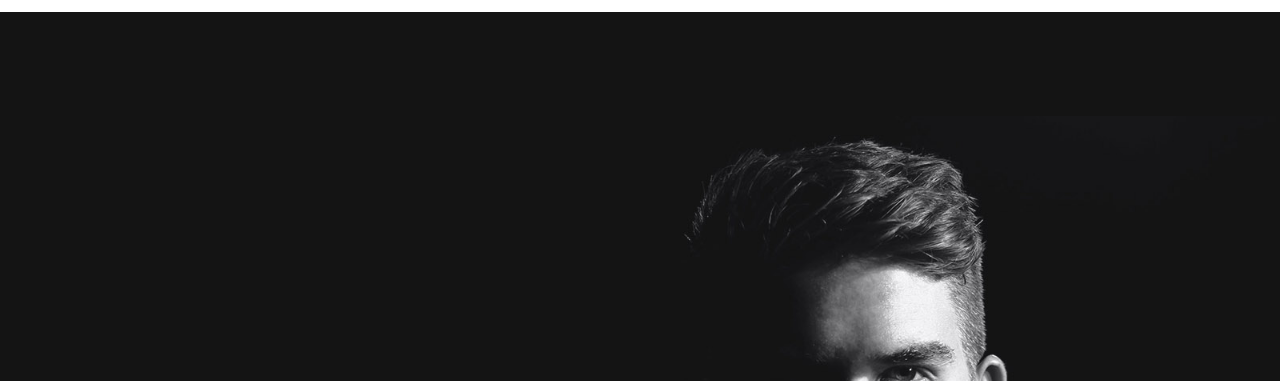
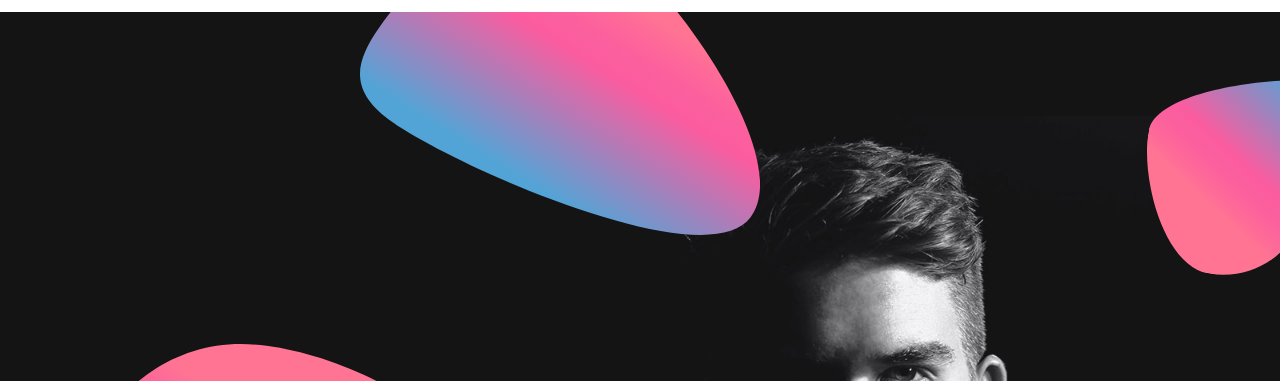
Before and after one commit to gvozdenkov/static-site-digital-agency, a plain HTML site: page index.html in a window 1280 px wide. Shown: the part 68-449 px from the top of the page. Drawn offline with Linux system fonts and the light colour scheme.

Commit message:
feat: add header decor spots

```diff
--- a/blocks/header/__image/header__image.css
+++ b/blocks/header/__image/header__image.css
@@ -6,5 +6,5 @@
   position: absolute;
   right: -430px;
   bottom: -156px;
-  z-index: -1;
+  z-index: -2;
 }
--- /dev/null
+++ b/blocks/header/__spot-01/header__spot-01.css
@@ -0,0 +1,7 @@
+.header__spot-01 {
+  width: 400px;
+  position: absolute;
+  top: -356px;
+  left: 360px;
+  z-index: -1;
+}
--- /dev/null
+++ b/blocks/header/__spot-02/header__spot-02.css
@@ -0,0 +1,7 @@
+.header__spot-02 {
+    width: 400px;
+    position: absolute;
+    top: 140px;
+    left: 82px;
+    z-index: -1;
+  }
--- /dev/null
+++ b/blocks/header/__spot-03/header__spot-03.css
@@ -0,0 +1,8 @@
+.header__spot-03 {
+  width: 200px;
+  position: absolute;
+  top: -260px;
+  right: -63px;
+  z-index: -1;
+  rotate: 190deg;
+}
--- /dev/null
+++ b/blocks/spot/_v01/spot_v01.css
@@ -0,0 +1,3 @@
+.spot_v01 {
+  background: url(../../../images/spot_01.svg) center no-repeat;
+}
--- /dev/null
+++ b/blocks/spot/_v02/spot_v02.css
@@ -0,0 +1,3 @@
+.spot_v02 {
+  background: url(../../../images/spot_02.svg) center no-repeat;
+}
--- /dev/null
+++ b/blocks/spot/_v03/spot_v03.css
@@ -0,0 +1,3 @@
+.spot_v03 {
+  background: url(../../../images/spot_03.svg) center no-repeat;
+}
--- /dev/null
+++ b/blocks/spot/spot.css
@@ -0,0 +1,4 @@
+.spot {
+  background-size: 100% 100%;
+  height: 1000px;
+}
--- a/index.html
+++ b/index.html
@@ -36,6 +36,9 @@
         reprehenderit in voluptate velit esse cillum dolore eu fugiat nulla
         pariatur.
       </p>
+      <div class="spot spot_v01 header__spot-01"></div>
+      <div class="spot spot_v02 header__spot-02"></div>
+      <div class="spot spot_v03 header__spot-03"></div>
       <div class="header__image"></div>
     </header>
   </body>
--- a/pages/index.css
+++ b/pages/index.css
@@ -4,6 +4,11 @@
 
 @import url(../blocks/page/page.css);
 @import url(../blocks/page/__section/page__section.css);
+
+@import url(../blocks/spot/spot.css);
+@import url(../blocks/spot/_v01/spot_v01.css);
+@import url(../blocks/spot/_v02/spot_v02.css);
+@import url(../blocks/spot/_v03/spot_v03.css);
 
 @import url(../blocks/main-text/main-text.css);
 @import url(../blocks/section-title/section-title.css);
@@ -12,6 +17,9 @@
 @import url(../blocks/header/__image/header__image.css);
 @import url(../blocks/header/__section-title/header__section-title.css);
 @import url(../blocks/header/__main-text/header__main-text.css);
+@import url(../blocks/header/__spot-01/header__spot-01.css);
+@import url(../blocks/header/__spot-02/header__spot-02.css);
+@import url(../blocks/header/__spot-03/header__spot-03.css);
 
 @import url(../blocks/menu/menu.css);
 @import url(../blocks/menu/__links/menu__links.css);
```
Also changed, not shown: images/spot_01.svg (added), images/spot_02.svg (added), images/spot_03.svg (added).
